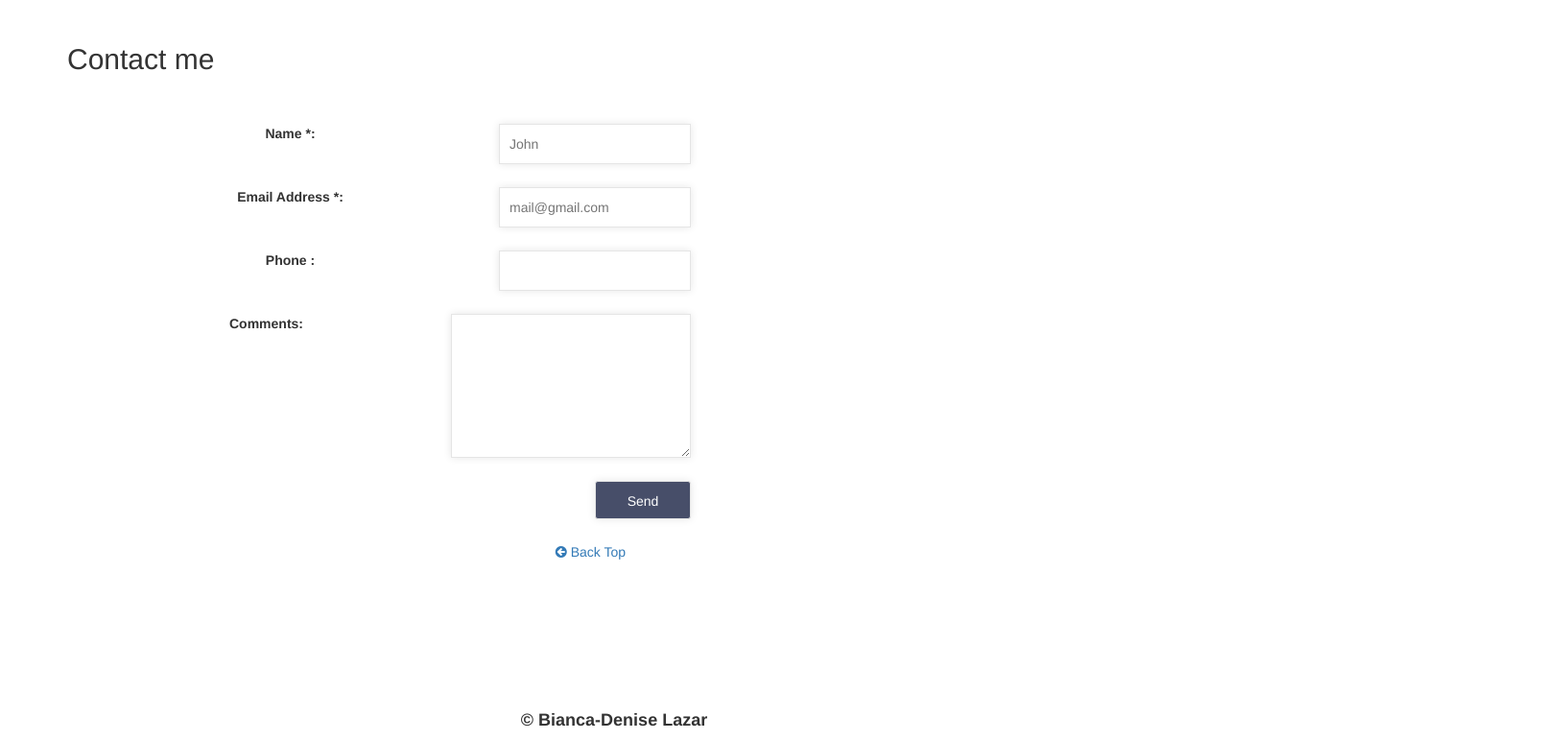
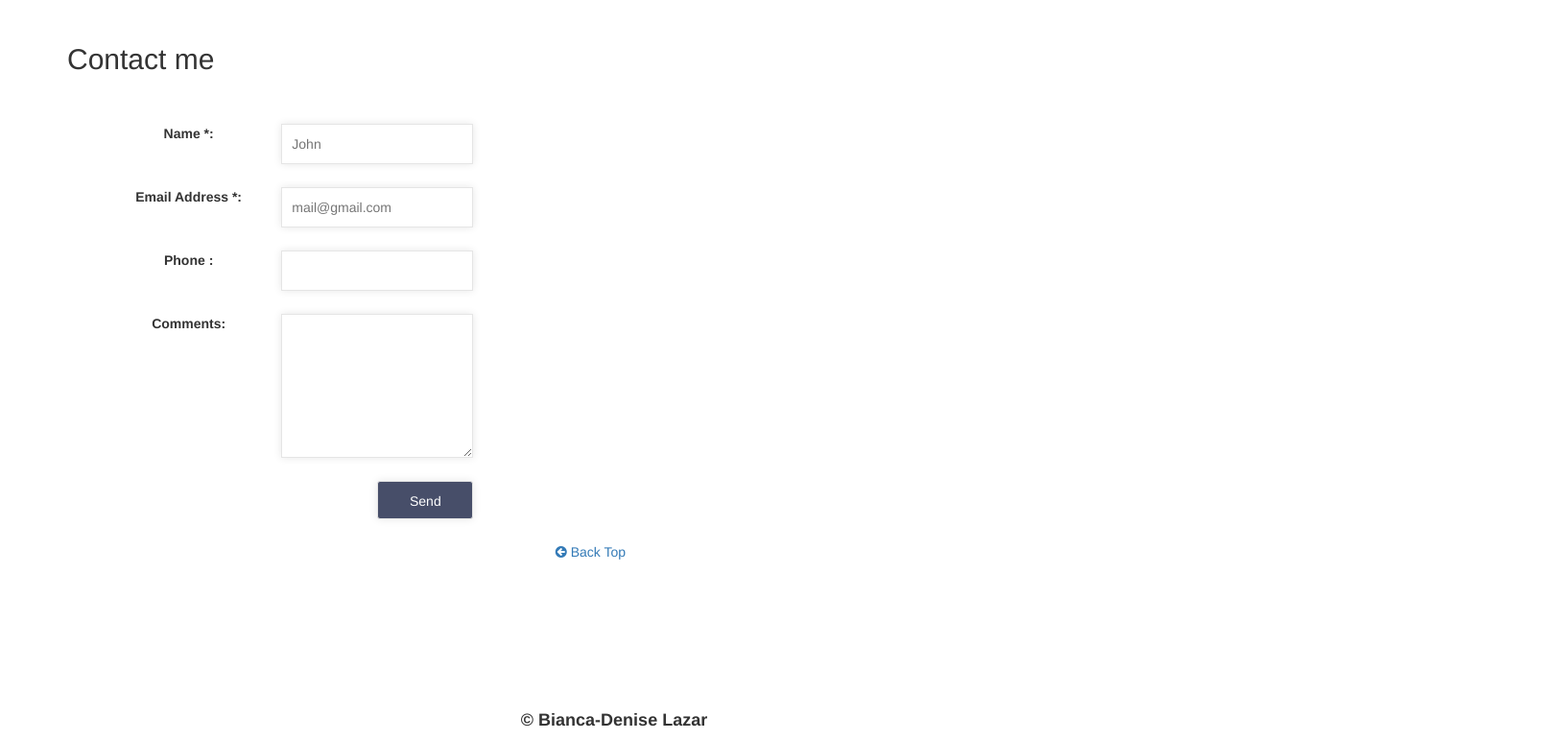
Before and after one commit to BDLazar/RichWebAssignment, a plain HTML site: page index.html in a window 1280 px wide. Shown: the part 1920-2691 px from the top of the page at 96% size, 1630 px wide, since content can reach past the window. Drawn offline with nearby package versions, Linux system fonts and the light colour scheme.

Commit message:
Modify spacing between headings-content & contact section inputs

```diff
--- a/index.html
+++ b/index.html
@@ -54,8 +54,12 @@
 			</figure>
 
 			<article class="column two-thirds">
-				<h2>About me</h2>
-				</br></br>
+				<div class="container clear">
+					<h2>About me</h2>
+				</div>
+
+				</br>
+
 				<p>
 					I am a hard-working, dedicated and ambitious individual currently in her fourth year BSc. Honours course in Computer Science.
 					Highly motivated, persevering and driven to succed, I easily integrate within any team environment and also I am able to work very well independently.
@@ -109,7 +113,7 @@
 			<h2> Experience</h2>
 		</div>
 
-		</br></br>
+		</br>
 
 		<div class="container clear">
 			<div class="col-lg-5">
@@ -162,6 +166,8 @@
 			<h2> Education </h2>
 		</div>
 
+		</br>
+
 		<div class="container clear">
 			<div class="col-lg-12">
 				<h3> <i class="fa fa-graduation-cap"></i>&nbsp;Dublin Institute of Technology</h3>
@@ -198,27 +204,27 @@
 		<div class="container clear">
 			<div class="col-lg-7 text-center">
 				<form onsubmit="return ValidateContactForm();" method="post" action="mailto:denyse08@gmail.com" name="ContactForm">
-					<p class="name">
+					<p class="name col-lg-8 text-center">
 						<label for="name">Name *: </label>
 						<input type="text" name="Name" id="name" placeholder="John"/>
 					</p>
 
-					<p class="email">
+					<p class="email col-lg-8 text-center">
 						<label for="email">Email Address *:</label>
 						<input type="text" name="Email" id="email" placeholder="mail@gmail.com"/>
 					</p>
 
-					<p class="phone">
+					<p class="phone col-lg-8 text-center">
 						<label for="phone">Phone :</label>
 						<input type="text" name="Telephone">
 					</p>
 
-					<p class="comments">
+					<p class="comments col-lg-8 text-center">
 						<label for="comments">Comments: </label>
 						<textarea cols="55" name="Comment"></textarea>
 					</p>
 
-					<p class="submit">
+					<p class="submit col-lg-8 text-center">
 						<input type="submit" value="Send" name="submit" />
 					</p>
 				</form>
--- a/style.css
+++ b/style.css
@@ -114,11 +114,6 @@ nav ul li.logo a
 	}
 }
 
-#experience
-{
-	padding-bottom: 4em;
-}
-
 /*experience images*/
 .edu-responsive
 {
@@ -155,7 +150,7 @@ a
 	text-decoration: none;
 }
 
-/*class for skills, honors and interests lists in the skills section*/
+/*class for skills, awards and interests lists in the skills section*/
 .list
 {
 	padding: 1em;
@@ -238,7 +233,7 @@ input, textarea {
 }
 
 textarea {
-    width: 250px;
+    width: 200px;
     height: 150px;
     max-width: 400px;
     line-height: 18px;
```
